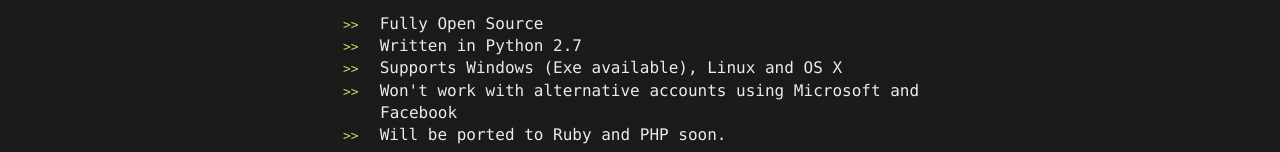
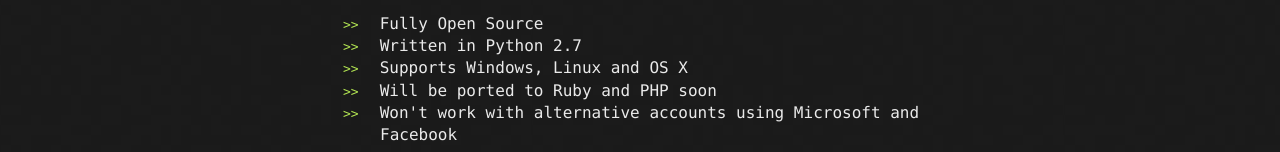
Before and after one commit to OsandaMalith/SkypeFreak, a plain HTML site: page index.html in a window 1280 px wide. Shown: the part 648-800 px from the top of the page. Drawn offline with Linux system fonts and the light colour scheme.

```diff
--- a/index.html
+++ b/index.html
@@ -38,9 +38,9 @@
 <ul>
 <li>Fully Open Source</li>
 <li>Written in Python 2.7</li>
-<li>Supports Windows (Exe available), Linux and OS X</li>
+<li>Supports Windows, Linux and OS X</li>
+<li>Will be ported to Ruby and PHP soon</li>
 <li>Won't work with alternative accounts using Microsoft and Facebook</li>
-<li>Will be ported to Ruby and PHP soon. </li>
 </ul><h2>
 <a name="what-is-this-all-about" class="anchor" href="#what-is-this-all-about"><span class="octicon octicon-link"></span></a>What is this all about?</h2>
 
```
Also changed, not shown: params.json (+1 -1 lines).
